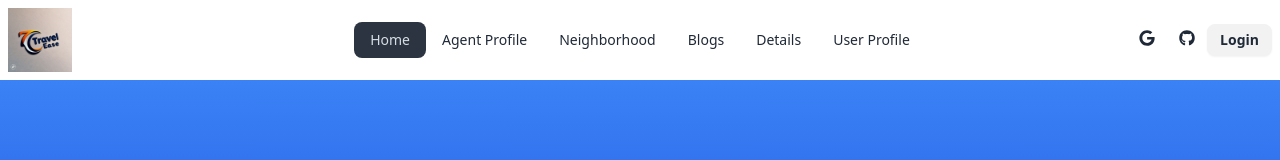
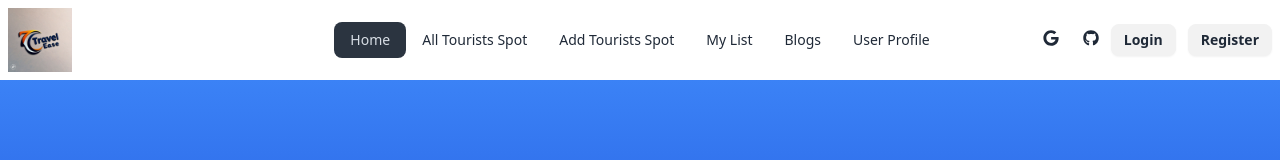
Before and after one commit to waduzzaman/tourism-management-client, a React (Vite) app: page / in a window 1280 px wide. Shown: the top 160 px of the page. Built offline with nearby package versions, Linux system fonts and the light colour scheme; no server answers.

Commit message:
login and registration addded

```diff
--- a/src/pages/Register/Register.jsx
+++ b/src/pages/Register/Register.jsx
@@ -24,6 +24,7 @@ const Register = () => {
     // Password verification
     const lowercaseRegex = /[a-z]/;
     const uppercaseRegex = /[A-Z]/;
+    const numberRegex = /[0-9]/;
     const lengthRequirement = password.length >= 6;
 
     if (!lowercaseRegex.test(password)) {
@@ -35,6 +36,11 @@ const Register = () => {
     if (!uppercaseRegex.test(password)) {
       setError("Password must contain at least one uppercase letter");
       toast.error("Password must contain at least one uppercase letter");
+      return;
+    }
+    if (!numberRegex.test(password)) {
+      setError("Password must contain at least one number");
+      toast.error("Password must contain at least one number");
       return;
     }
 
--- a/src/pages/Shared/Header/Header.jsx
+++ b/src/pages/Shared/Header/Header.jsx
@@ -74,17 +74,18 @@ const Header = () => {
         </NavLink>
       </li>
       <li>
-        <NavLink to="/agentprofile">Agent Profile</NavLink>
+        <NavLink to="/all-tourists-spot">All Tourists Spot</NavLink>
       </li>
       <li>
-        <NavLink to="/neighborhoodinfo">Neighborhood</NavLink>
+        <NavLink to="/add-tourists-spot">Add Tourists Spot</NavLink>
+      </li>
+      <li>
+        <NavLink to="/my-list">My List</NavLink>
       </li>
       <li>
         <NavLink to="/blogs">Blogs</NavLink>
       </li>
-      <li>
-        <NavLink to="/estatedetails">Details</NavLink>
-      </li>
+
       <li>
         <NavLink to="/userprofile">User Profile</NavLink>
       </li>
@@ -168,6 +169,11 @@ const Header = () => {
                 <button className="btn btn-sm">Login</button>
               </Link>
             </div>
+            <div>
+              <Link to="/register">
+                <button className="btn btn-sm">Register</button>
+              </Link>
+            </div>
           </div>
         )}
       </div>
```
Also changed, not shown: src/pages/Login/Login.jsx (line endings or trailing spaces), 1 other file (tests, documents, lock files or other folders).
